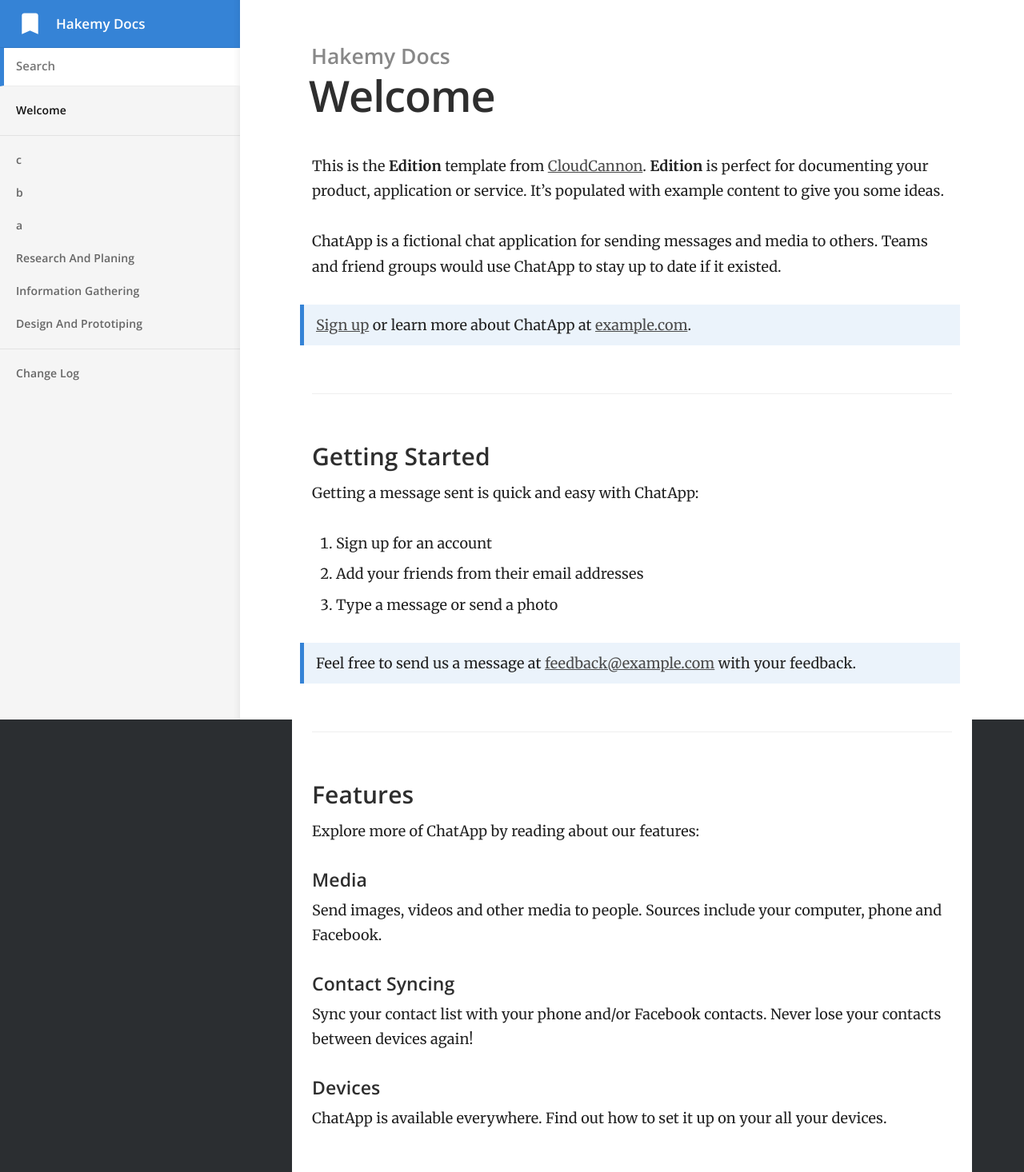
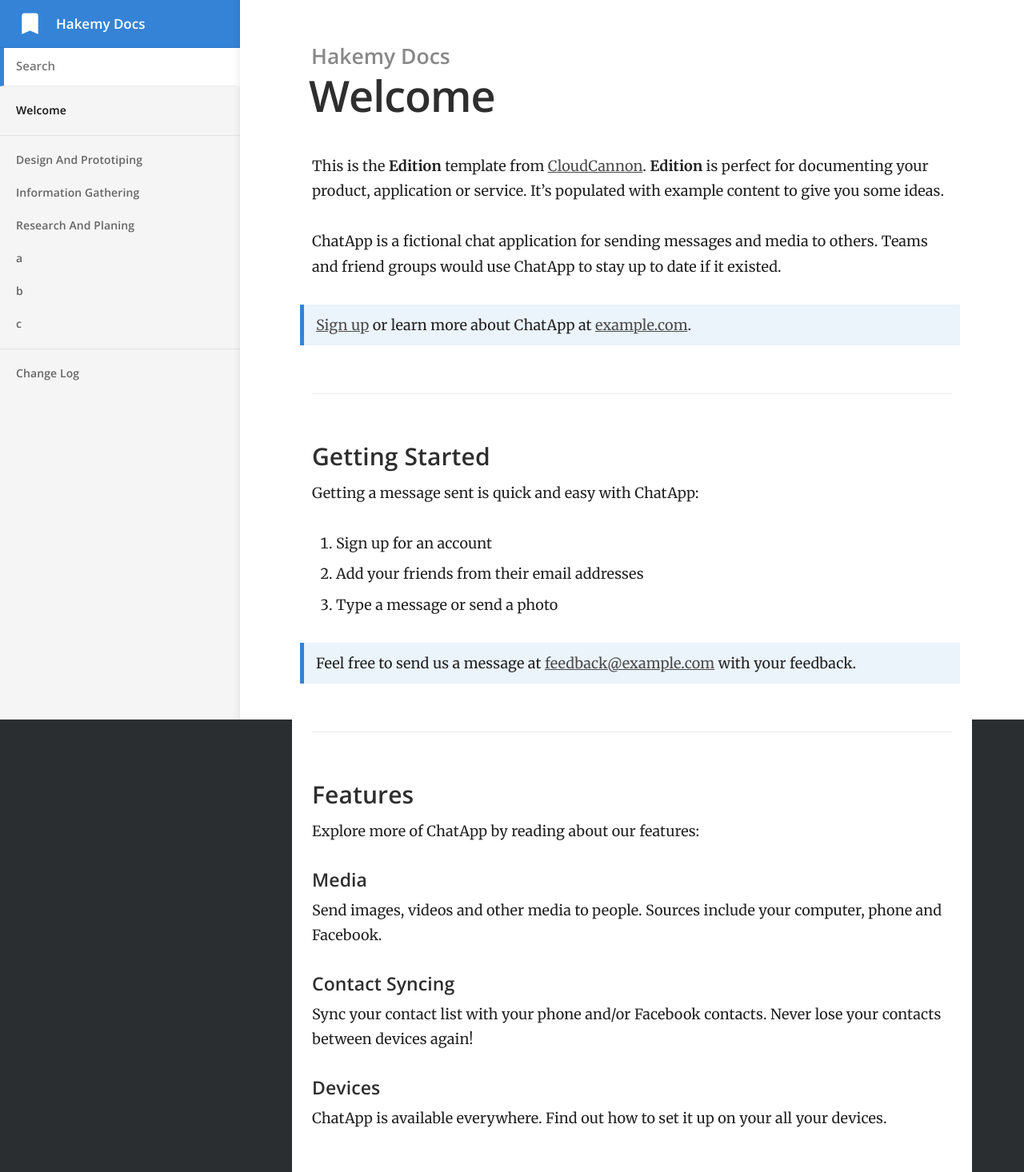
Before and after one commit to hanyakita-group/hakemy-docs, a Jekyll site: the page built from index.md, in a window 1280 px wide. Shown: the whole page at 80% size. Built offline with Jekyll 4.4.1, drawn with Linux system fonts in a browser that asks for light colours.

Commit message:
Update default.html

```diff
--- a/_layouts/default.html
+++ b/_layouts/default.html
@@ -46,7 +46,7 @@
 				</ul>
 
 				<ul>
-					{% assign grouped = site.posts | group_by: 'category' | sort: 'name' | reverse %}
+					{% assign grouped = site.posts | group_by: 'category' | sort: 'name' %}
 					{% for group in grouped %}
 						<li class="nav-item top-level {% if group.name == page.category %}current{% endif %}">
 							{% assign items = group.items | sort: 'order' %}
```
